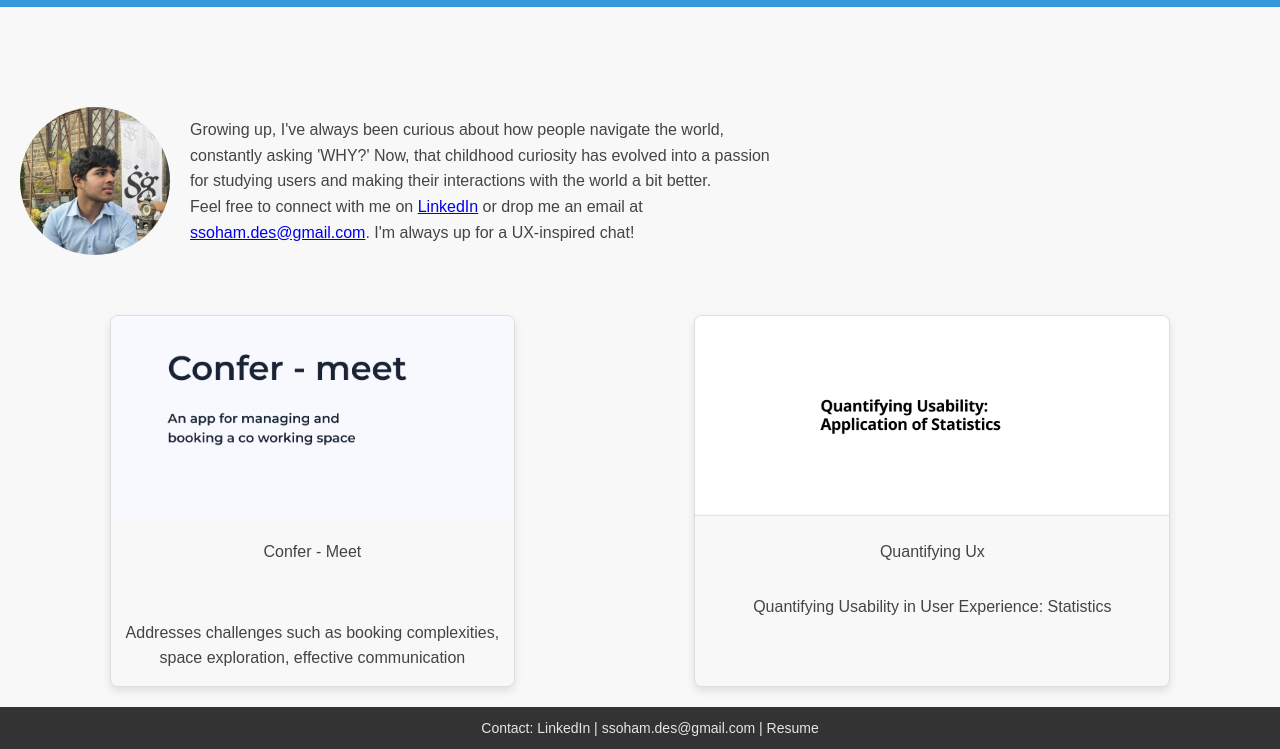
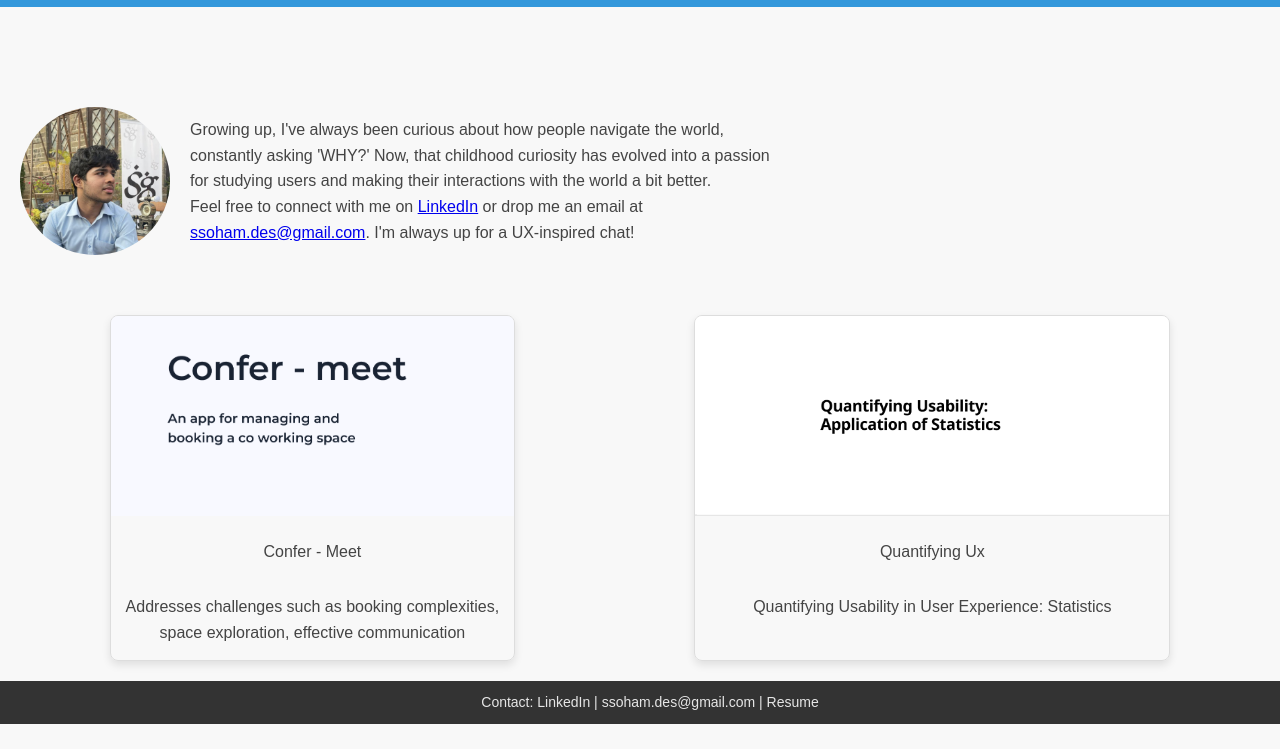
Before and after one commit to ssohamdes/soham_portfolio, a plain HTML site: page index.html in a window 1280 px wide. Shown: the part 115-864 px from the top of the page. After the commit the page ends 839 px from the top, so only its background shows below. Drawn offline with Linux system fonts and the light colour scheme.

Commit message:
Update index.html

```diff
--- a/index.html
+++ b/index.html
@@ -32,7 +32,7 @@
   <section id="home">
     <div class="card" onclick="window.location.href='https://www.figma.com/proto/igKAtypOQURHGhLY62QJWx/case-study?page-id=0%3A1&type=design&node-id=1-18&viewport=526%2C365%2C0.02&t=MY74hCqhBzD0IGYT-1&scaling=scale-down-width&mode=design';">
       <img src="confer_meet.png" alt="confer-meet-img">
-      <p>Confer - Meet</p><br>
+      <p>Confer - Meet</p>
       <p>Addresses challenges such as booking complexities, <br>space exploration, effective communication</p>
     </div>
 
```
